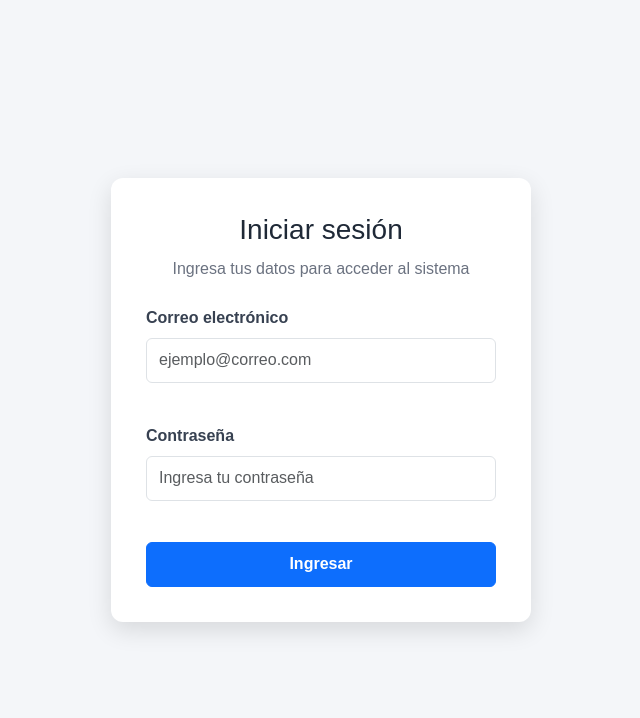
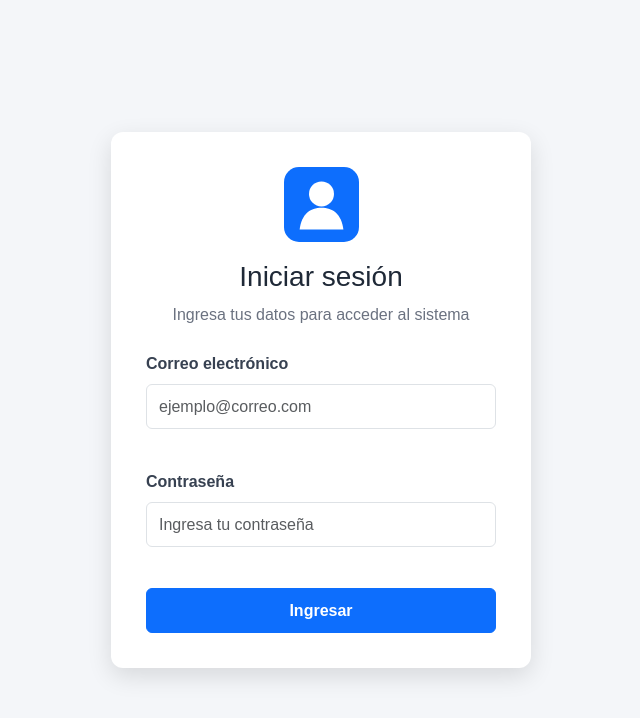
Before and after one commit to AngelOxe/login-programacion-web, a plain HTML site: page login.html in a window 1280 px wide. Shown: the whole page, without its empty margins (319-959 px from the left). Drawn offline with nearby package versions, Linux system fonts and the light colour scheme.

Commit message:
Agregar logo y ajustar diseño del login

```diff
--- a/css/login.css
+++ b/css/login.css
@@ -10,53 +10,104 @@ body {
     background: #f4f6f9;
 }
 
+
+/* Contenedor principal */
 .contenedor-login {
     min-height: 100vh;
+
     display: flex;
     justify-content: center;
     align-items: center;
+
     padding: 20px;
 }
 
+
+/* Tarjeta del login */
 .tarjeta-login {
     width: 100%;
     max-width: 420px;
+
     background: #ffffff;
+
     padding: 35px;
+
     border-radius: 12px;
+
     box-shadow: 0 8px 24px rgba(0, 0, 0, 0.12);
 }
 
+
+/* Logo */
+.logo-login {
+    width: 100%;
+
+    display: flex;
+    justify-content: center;
+    align-items: center;
+
+    margin-bottom: 18px;
+}
+
+.logo-login img {
+    width: 75px;
+    height: 75px;
+
+    display: block;
+}
+
+
+/* Título */
 .tarjeta-login h1 {
     text-align: center;
+
     margin-bottom: 10px;
+
     color: #1f2937;
+
     font-size: 28px;
 }
 
+
+/* Subtítulo */
 .subtitulo {
     text-align: center;
+
     color: #6b7280;
+
     margin-bottom: 25px;
 }
 
+
+/* Etiquetas */
 .form-label {
     font-weight: 600;
+
     color: #374151;
 }
 
+
+/* Inputs */
 .form-control {
     min-height: 45px;
 }
 
+
+/* Botón */
 .btn-primary {
     min-height: 45px;
+
     font-weight: 600;
 }
 
+
+/* Mensajes de error */
 .mensaje-error {
     min-height: 20px;
+
     margin-top: 5px;
+
     font-size: 14px;
+
     color: #dc3545;
 }
--- a/login.html
+++ b/login.html
@@ -1,5 +1,6 @@
 <!DOCTYPE html>
 <html lang="es">
+
 <head>
     <meta charset="UTF-8">
 
@@ -20,17 +21,30 @@
     <link rel="stylesheet" href="css/login.css">
 </head>
 
+
 <body>
 
     <main class="contenedor-login">
 
         <section class="tarjeta-login">
 
+            <!-- Logo -->
+            <div class="logo-login">
+
+                <img
+                    src="img/logo.svg"
+                    alt="Logo del sistema"
+                >
+
+            </div>
+
+
             <h1>Iniciar sesión</h1>
 
             <p class="subtitulo">
                 Ingresa tus datos para acceder al sistema
             </p>
+
 
             <form id="formLogin">
 
@@ -104,8 +118,9 @@
     <!-- Librería de funciones -->
     <script src="js/utileria.js"></script>
 
-    <!-- Funciones específicas del login -->
+    <!-- Funciones del login -->
     <script src="js/login.js"></script>
 
 </body>
+
 </html>
```
Also changed, not shown: img/logo.svg (added).
